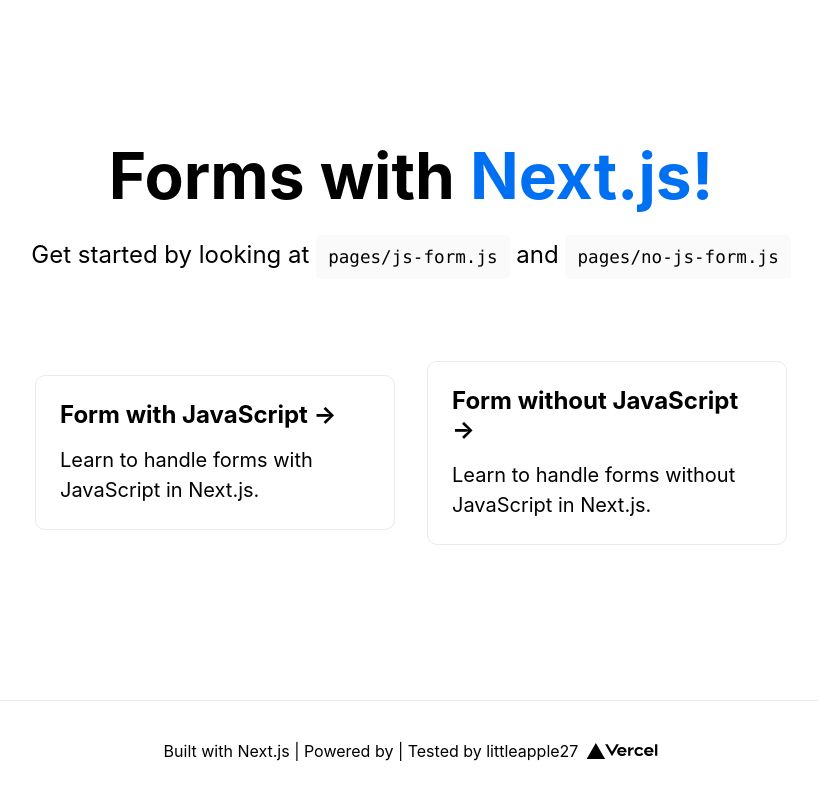
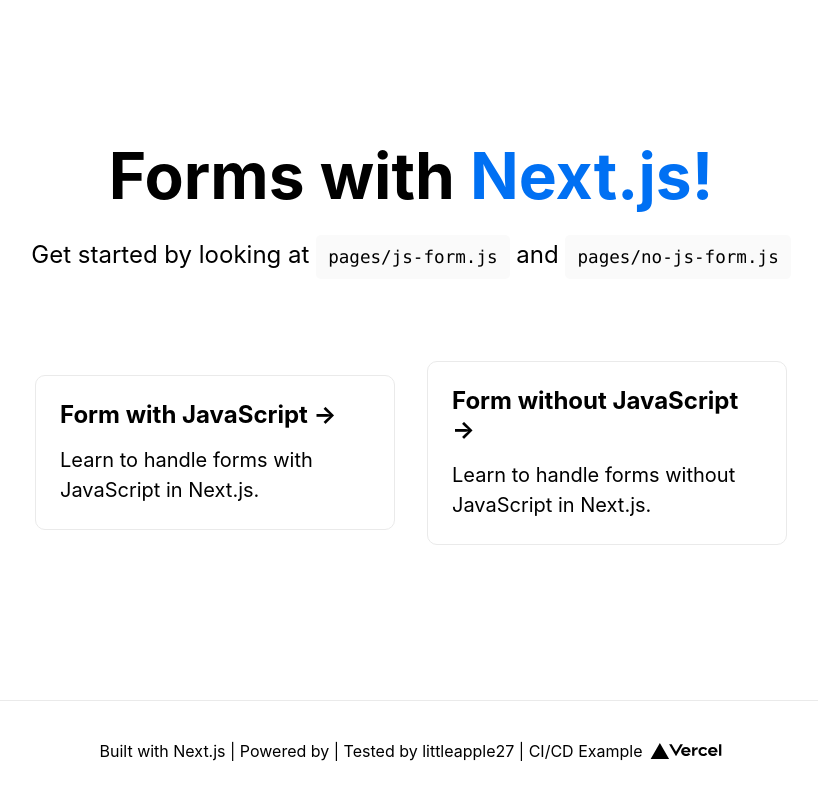
Before and after one commit to littleapple27/ci-cd-example, a Next.js app: page / in a window 1280 px wide. Shown: the whole page, without its empty margins (229-1047 px from the left). Built offline with nearby package versions, Linux system fonts and the light colour scheme.

Commit message:
push (#6)
* push

* another attempt

```diff
--- a/pages/index.js
+++ b/pages/index.js
@@ -42,7 +42,8 @@
 
       <footer className={styles.footer}>
         <a href="https://nextjs.org" target="_blank" rel="noopener noreferrer">
-          Built with Next.js | Powered by | Tested by littleapple27
+          Built with Next.js | Powered by | Tested by littleapple27 | CI/CD
+          Example
           <span className={styles.logo}>
             <Image src="/vercel.svg" alt="Vercel Logo" width={72} height={16} />
           </span>
```
